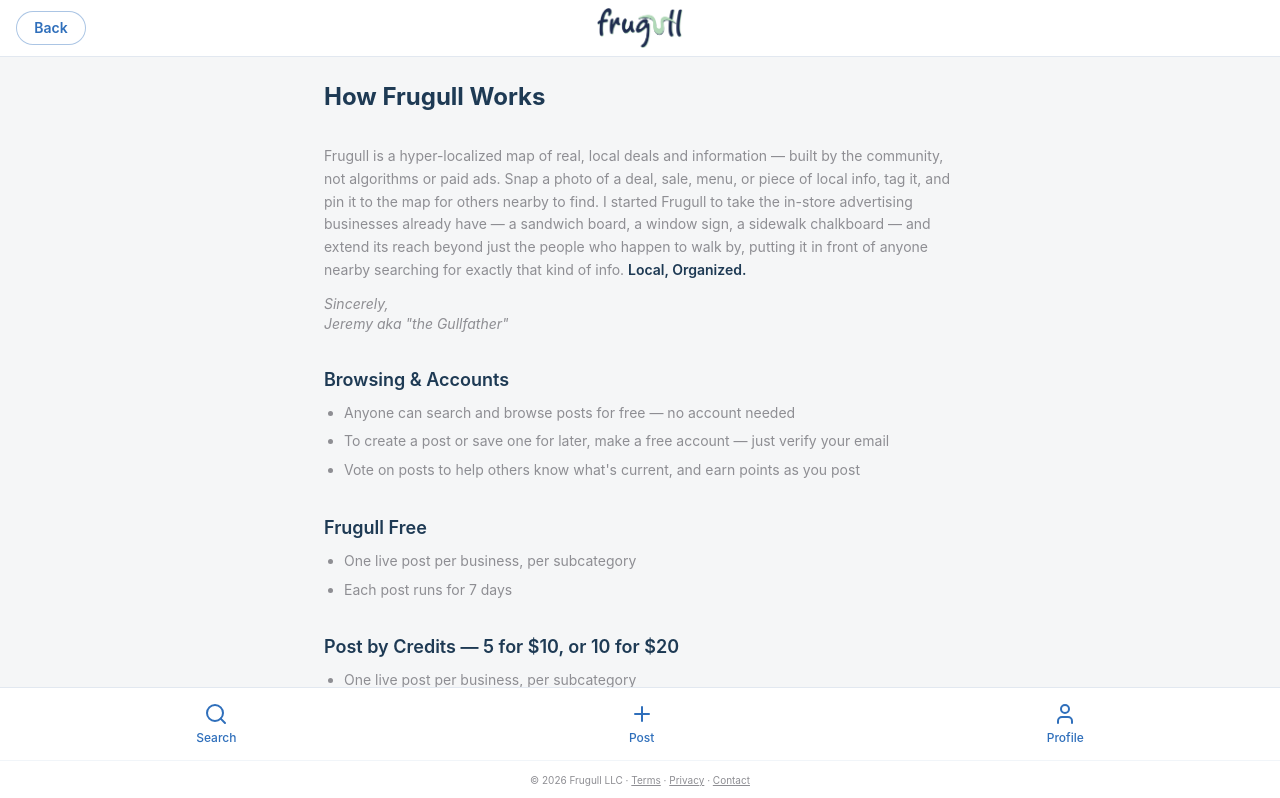
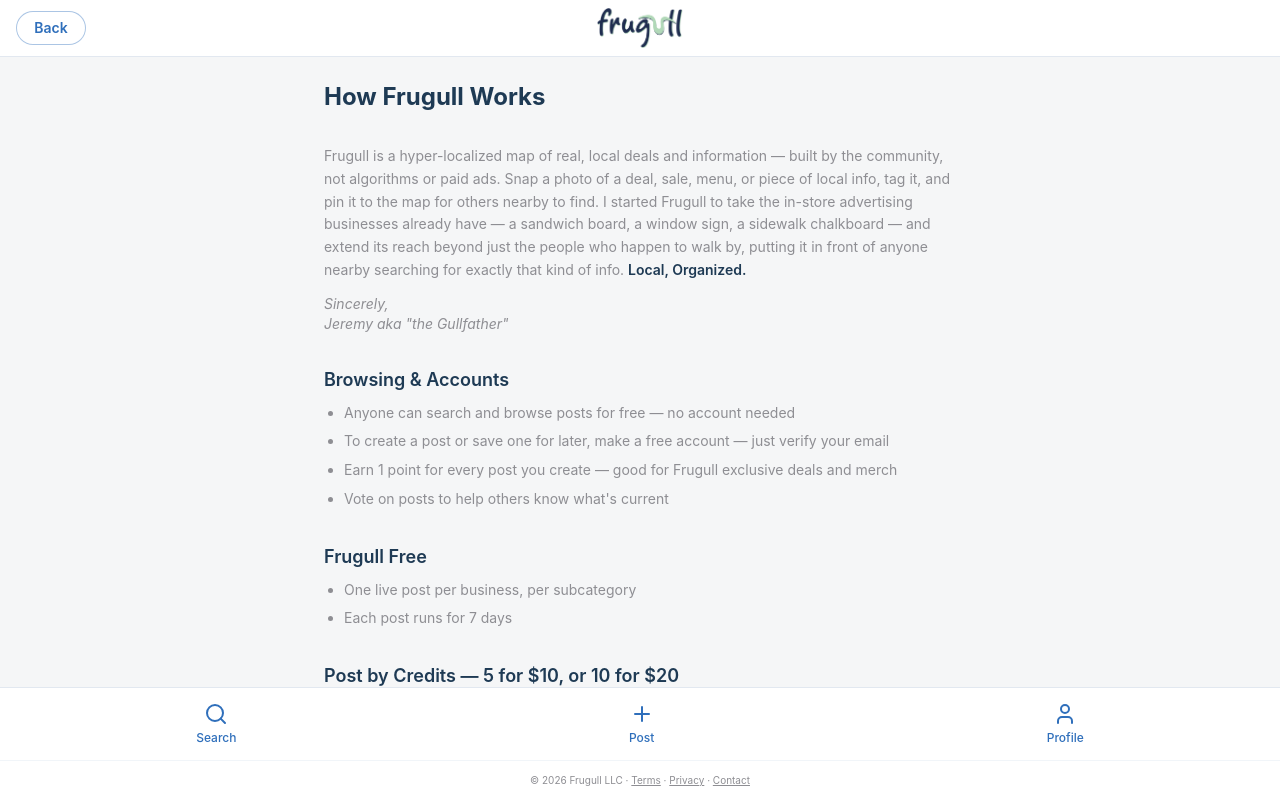
Before and after one commit to j76m/frugull-frontend, a React (Vite) app: page /how-it-works in a window 1280 px wide. Shown: the top 798 px of the page. Built offline with nearby package versions, Linux system fonts and the light colour scheme; no server answers.

Commit message:
Rewrite How This Works: condensed intro, bulleted tiers, points/voting mention

```diff
--- a/src/pages/HowItWorks.jsx
+++ b/src/pages/HowItWorks.jsx
@@ -37,7 +37,8 @@ export default function HowItWorks() {
           <ul className="text-brand-gray text-sm leading-relaxed space-y-1.5 list-disc pl-5">
             <li>Anyone can search and browse posts for free — no account needed</li>
             <li>To create a post or save one for later, make a free account — just verify your email</li>
-            <li>Vote on posts to help others know what's current, and earn points as you post</li>
+            <li>Earn 1 point for every post you create — good for Frugull exclusive deals and merch</li>
+            <li>Vote on posts to help others know what's current</li>
           </ul>
         </section>
 
```
